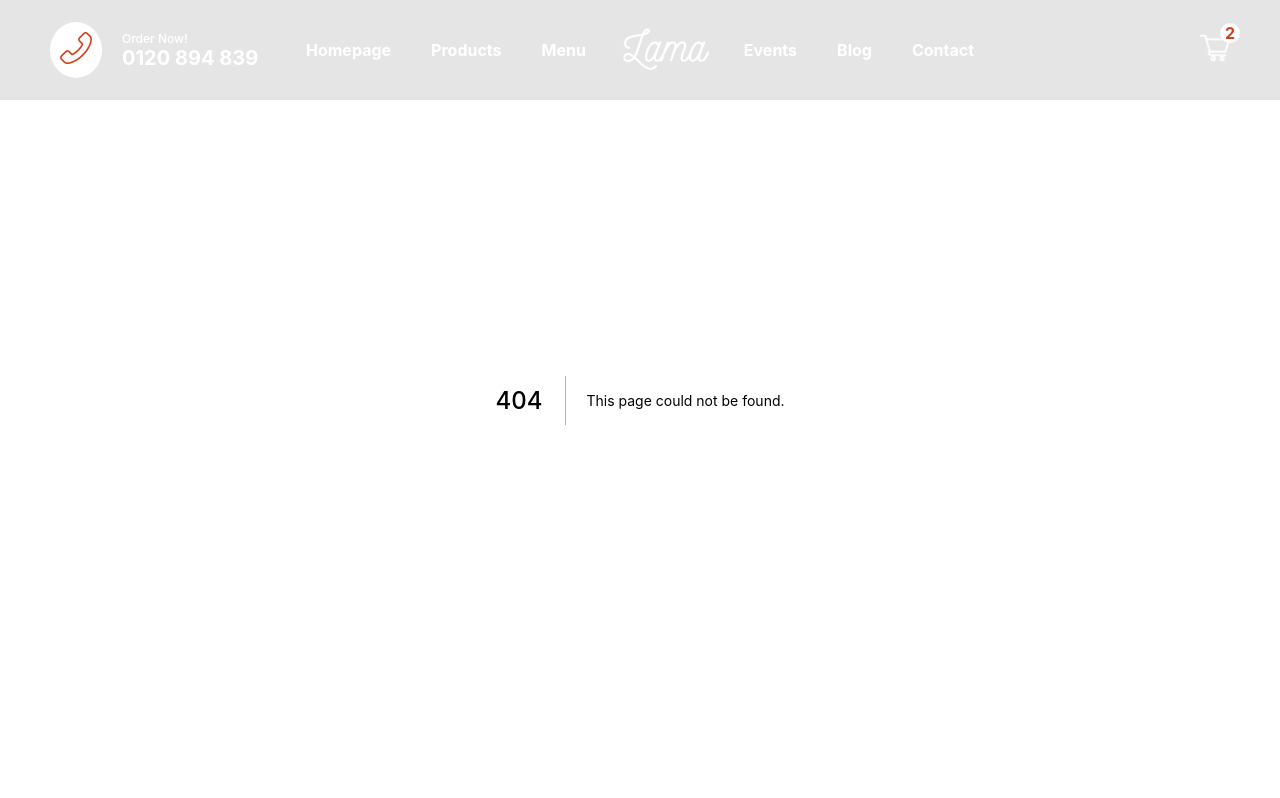
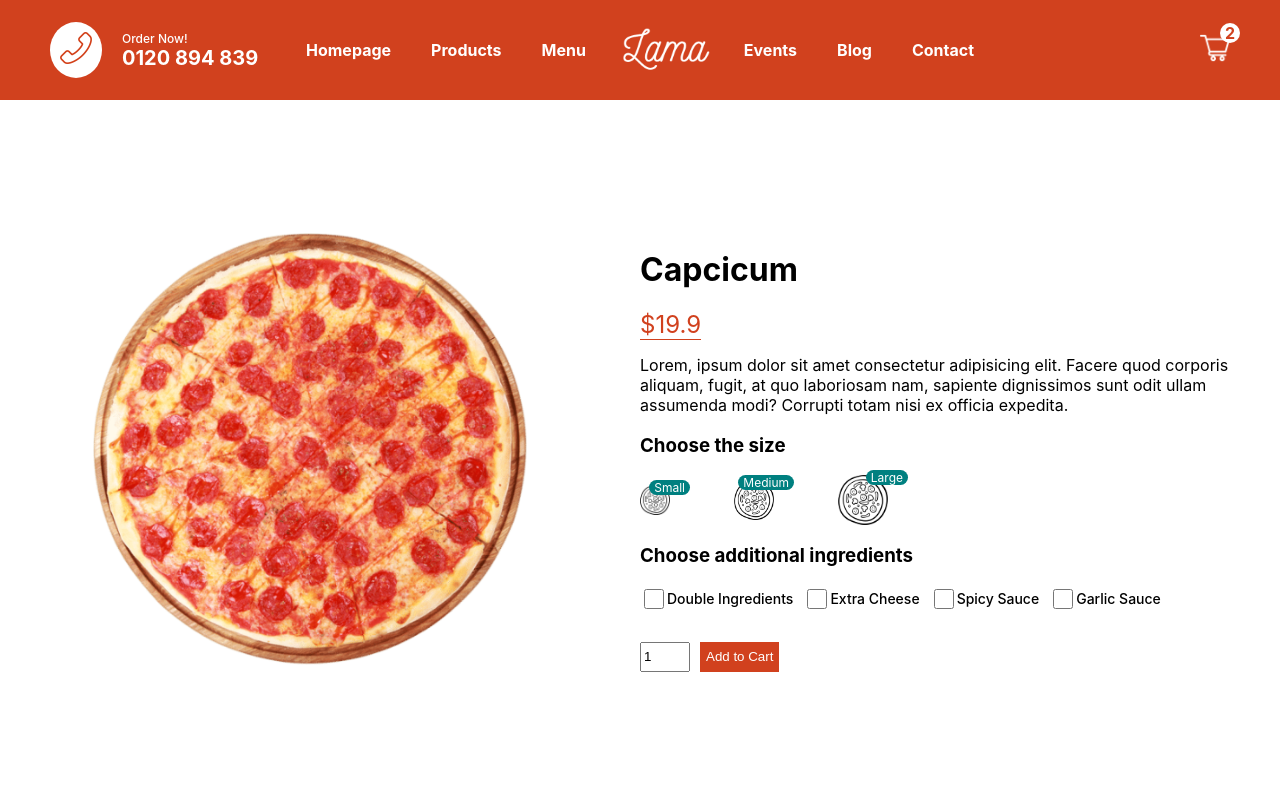
Before and after one commit to tarunfy/pizza-shop, a Next.js app: page /products/1 in a window 1280 px wide. Before the commit this address had no page. Shown: the top 798 px of the page. Built offline with nearby package versions, Linux system fonts and the light colour scheme.

Commit message:
created product page

```diff
--- /dev/null
+++ b/pages/products/[id].jsx
@@ -0,0 +1,95 @@
+import Image from "next/image";
+import React, { useState } from "react";
+import styles from "../../styles/Product.module.css";
+
+const Product = () => {
+  const [size, setSize] = useState(0);
+
+  const pizza = {
+    id: 1,
+    img: "/img/pizza.png",
+    name: "Capcicum",
+    price: [19.9, 23.9, 26.9],
+    desc: "Lorem, ipsum dolor sit amet consectetur adipisicing elit. Facere quod corporis aliquam, fugit, at quo laboriosam nam, sapiente dignissimos sunt odit ullam assumenda modi? Corrupti totam nisi ex officia expedita.",
+  };
+  return (
+    <div className={styles.container}>
+      <div className={styles.left}>
+        <div className={styles.imgContainer}>
+          <Image
+            src={pizza.img}
+            alt="pizza"
+            layout="fill"
+            objectFit="contain"
+          />
+        </div>
+      </div>
+      <div className={styles.right}>
+        <h1 className={styles.title}>{pizza.name}</h1>
+        <span className={styles.price}>${pizza.price[size]}</span>
+        <p className={styles.desc}>{pizza.desc}</p>
+        <h3 className={styles.choose}>Choose the size</h3>
+
+        <div className={styles.sizes}>
+          <div className={styles.size} onClick={() => setSize(0)}>
+            <Image src="/img/size.png" alt="size" layout="fill" />
+            <span className={styles.number}>Small</span>
+          </div>
+          <div className={styles.size} onClick={() => setSize(1)}>
+            <Image src="/img/size.png" alt="size" layout="fill" />
+            <span className={styles.number}>Medium</span>
+          </div>
+          <div className={styles.size} onClick={() => setSize(2)}>
+            <Image src="/img/size.png" alt="size" layout="fill" />
+            <span className={styles.number}>Large</span>
+          </div>
+        </div>
+        <h3 className={styles.choose}>Choose additional ingredients</h3>
+        <div className={styles.ingredients}>
+          <div className={styles.option}>
+            <input
+              type="checkbox"
+              id="double"
+              name="double"
+              className={styles.checkbox}
+            />
+            <label htmlFor="double">Double Ingredients</label>
+          </div>
+          <div className={styles.option}>
+            <input
+              className={styles.checkbox}
+              type="checkbox"
+              id="cheese"
+              name="cheese"
+            />
+            <label htmlFor="cheese">Extra Cheese</label>
+          </div>
+          <div className={styles.option}>
+            <input
+              className={styles.checkbox}
+              type="checkbox"
+              id="spicy"
+              name="spicy"
+            />
+            <label htmlFor="spicy">Spicy Sauce</label>
+          </div>
+          <div className={styles.option}>
+            <input
+              className={styles.checkbox}
+              type="checkbox"
+              id="garlic"
+              name="garlic"
+            />
+            <label htmlFor="garlic">Garlic Sauce</label>
+          </div>
+        </div>
+        <div className={styles.add}>
+          <input type="number" defaultValue={1} className={styles.quantity} />
+          <button className={styles.btn}>Add to Cart</button>
+        </div>
+      </div>
+    </div>
+  );
+};
+
+export default Product;
--- a/styles/Navbar.module.css
+++ b/styles/Navbar.module.css
@@ -1,16 +1,15 @@
  .container{
     height: 100px;
     padding: 0px 50px;
-    background-color: rgba(0,0,0,0.1);
+    background-color: rgba(209, 65, 30);
     display: flex;
     align-items: center;
     justify-content: space-between;
-    position: fixed;
+    position: sticky;
     width: 100%;
     top: 0;
     left: 0;
     z-index: 4;
-    backdrop-filter: blur(10px);
 }
 
 .item{
--- /dev/null
+++ b/styles/Product.module.css
@@ -0,0 +1,100 @@
+.container{
+    height: calc(100vh - 100px);
+    display: flex;
+    align-items: center;
+}
+
+.left, .right{
+    flex: 1;
+}
+.left{
+    height: 100%;
+    display: flex;
+    align-items: center;
+    justify-content: center;
+}
+
+.right{
+    padding: 20px;
+}
+
+.imgContainer{
+    width: 70%;
+    height: 70%;
+    position: relative;
+}
+
+.price{
+    color: #d1411e;
+    font-size: 24px;
+    font-weight: 400;
+    border-bottom: 1px solid #d1411e;
+}
+
+.sizes{
+    width: 40%;
+    display: flex;
+    align-items: center;
+    justify-content: space-between;
+}
+
+.size{
+    width: 30px;
+    cursor: pointer;
+    height: 30px;
+    position: relative;
+}
+
+.size:nth-child(2){
+    height: 40px;
+    width: 40px;
+}
+
+.size:last-child{
+    height: 50px;
+    width: 50px;
+}
+
+.number{
+    position: absolute;
+    top: -5px;
+    right: -20px;
+    background-color: teal;
+    color: white;
+    font-size: 12px;
+    padding: 0 5px;
+    border-radius: 10px;
+}
+
+.ingredients{
+    display: flex;
+    margin-bottom: 30px;
+}
+
+.option{
+    display: flex;
+    align-items: center;
+    margin-right:10px ;
+     font-size: 14px;
+     font-weight: 500;
+}
+
+.checkbox{
+    width: 20px;
+    height: 20px;
+}
+
+.quantity{
+    width: 50px;
+    height: 30px;
+}
+
+.btn{
+    height: 30px;
+    margin-left: 10px;
+    background-color: #d1411e;
+    color: white;
+    border: none;
+    cursor: pointer;
+    font-weight: 500;
+}
```
